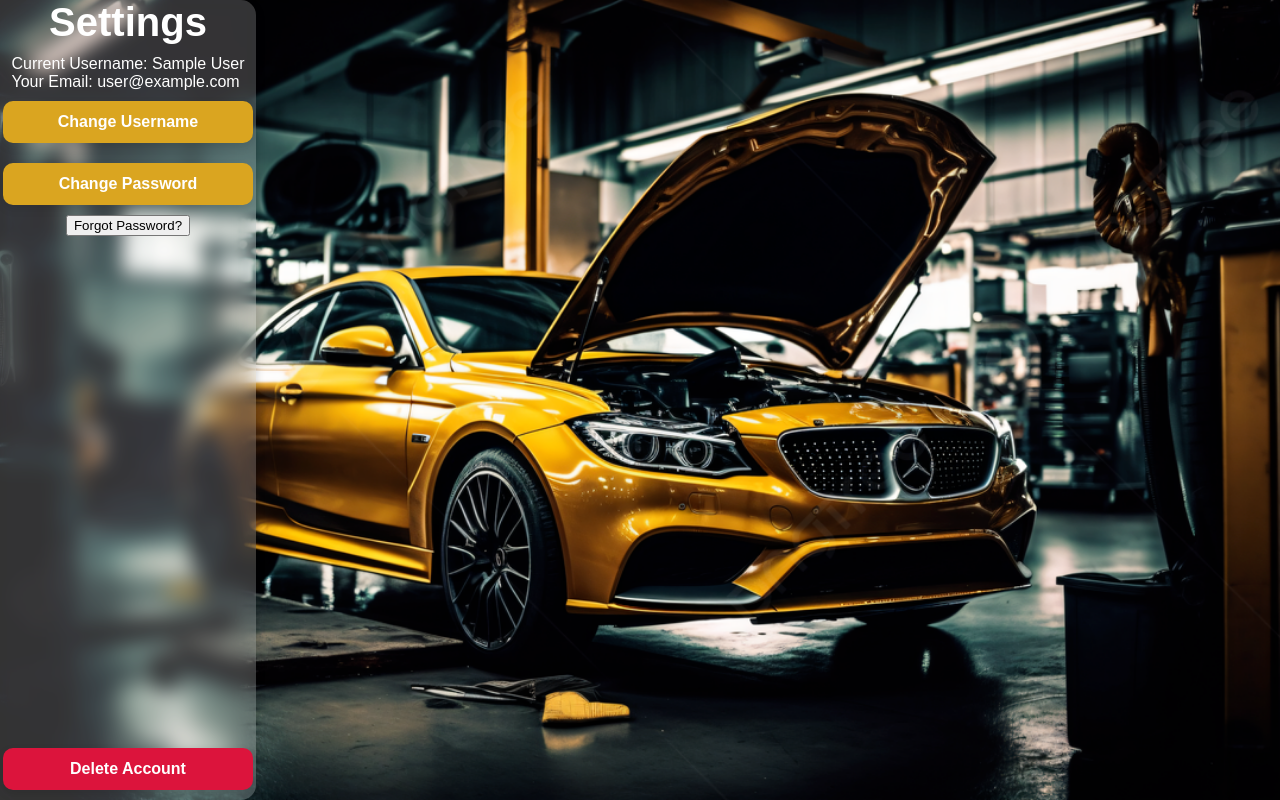
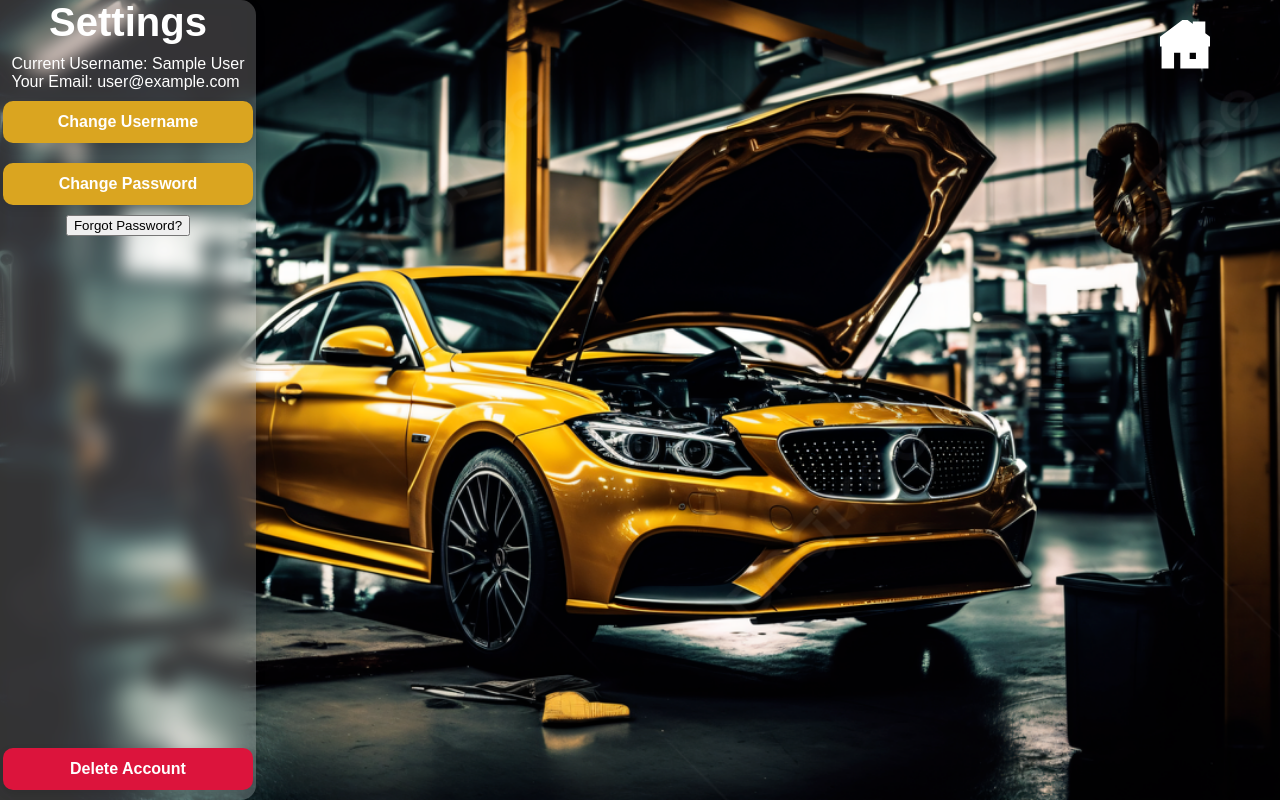
Before and after one commit to rohankaliacodes/Automod_4450, a React (Create React App) app in the folder my-app/src/client/: page /settings in a window 1280 px wide. Built offline with nearby package versions, Linux system fonts and the light colour scheme; no server answers; sample sign-in values are in the browser's storage.

Commit message:
add delete page

```diff
--- a/my-app/src/client/src/pages/Settings.js
+++ b/my-app/src/client/src/pages/Settings.js
@@ -1,6 +1,7 @@
 import React, { useState, useEffect } from "react";
 import { useNavigate } from "react-router-dom";
 import settingsImage from "../assets/settingsbg.jpg";
+import homeImage from "../assets/home.svg";
 import "../styles/settings.css";
 import { auth } from "../config/firebase"; // Ensure Firebase auth is imported
 import { updatePassword, updateProfile, EmailAuthProvider, reauthenticateWithCredential, sendPasswordResetEmail } from "firebase/auth";
@@ -72,6 +73,8 @@ function Settings() {
         }
     };
 
+
+
     const handlePasswordChange = async (event) => {
         event.preventDefault();
         const trimmedPassword = newPassword.trim();
@@ -111,6 +114,9 @@ function Settings() {
         <div className="settings-page">
             <div className="image-container">
                 <img src={settingsImage} alt="Background" className="settings-image" />
+            </div>
+            <div className="home-icon" onClick={() => navigate("/")}>
+                <img src={homeImage} alt="home"></img>
             </div>
             <div className="settings-container">
                 <h1 className="settings-header">Settings</h1>
@@ -161,7 +167,7 @@ function Settings() {
                 )}
 
 
-                <button className="delete-btn">Delete Account</button>
+                <button className="delete-btn" onClick={() => navigate("/DeleteAccount")}>Delete Account</button>
             </div>
         </div>
     );
--- a/my-app/src/client/src/styles/settings.css
+++ b/my-app/src/client/src/styles/settings.css
@@ -95,6 +95,20 @@
     text-align: center; /* Centers text inside input field */
 }
 
+.home-icon {
+    position: absolute;
+    top: 20px;
+    right: 70px;
+    cursor: pointer;
+    z-index: 1;
+}
+
+.home-icon img{
+    width: 50px;
+    height: 50px;
+    cursor: pointer;
+}
+
 
 
 .delete-btn {
--- a/my-app/src/client/src/styles/styles.css
+++ b/my-app/src/client/src/styles/styles.css
@@ -150,6 +150,7 @@ select {
     background-color: darkgrey;
 }
 
+
 .searchBar {
     width: 150%;
     padding: 10px;
```
Also changed, not shown: my-app/src/client/src/pages/DeleteAccount.js (added, +36 -0 lines), my-app/src/client/src/assets/comebacksoon.jpeg (added), my-app/src/client/src/assets/home.svg (added).
